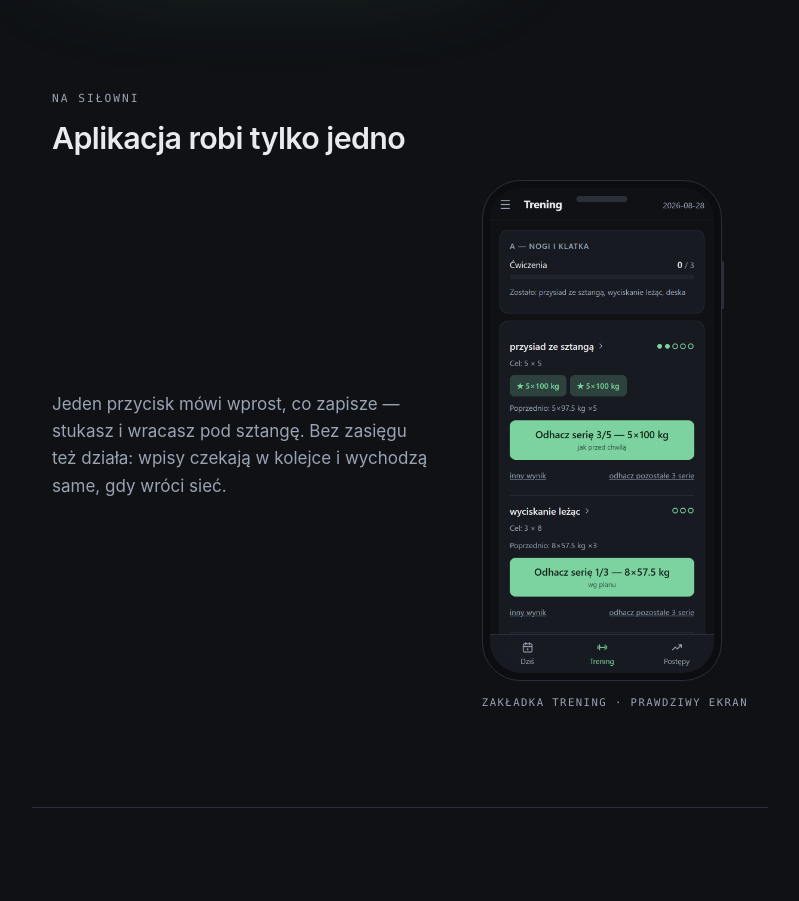
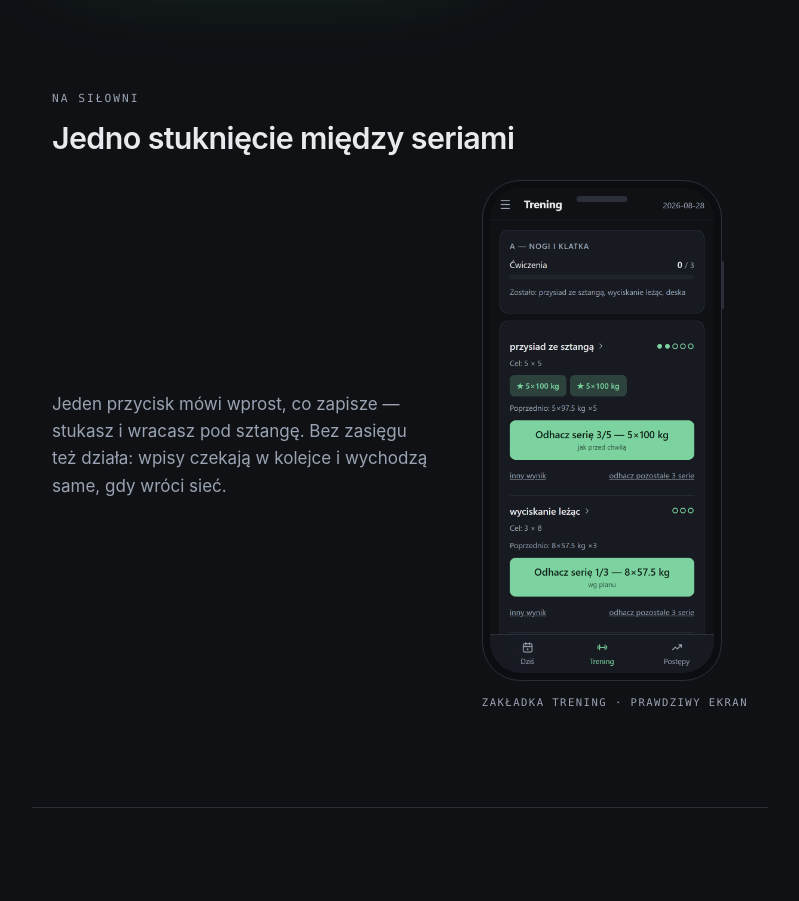
Before and after one commit to c-pirx/lifelog, a website: page public/index.html in a window 1280 px wide. Shown: the part 1400-2301 px from the top of the page, without its empty margins (240-1039 px from the left). Drawn offline with Linux system fonts and the light colour scheme; no server answers.

Commit message:
Nagłówek sekcji o siłowni nie zaprzecza reszcie strony
„Aplikacja robi tylko jedno" czytało się jak przyznanie, że aplikacja umie
jedną rzecz — a dwie sekcje niżej strona wylicza pięć, których używa się
codziennie. Sekcja mówi o czym innym: że pod sztangą interakcja schodzi do
jednego stuknięcia. „Jedno stuknięcie między seriami" mówi to wprost i nie
wchodzi w spór z sąsiadem.

Poprzednia wersja („Telefon robi tylko jedno") miała ten sam kłopot, tylko
mniej widoczny: telefon robi wiele rzeczy, a chodziło o aplikację na siłowni.

Co-Authored-By: Claude Opus 5 <noreply@anthropic.com>

```diff
--- a/public/index.html
+++ b/public/index.html
@@ -200,7 +200,7 @@
 
       <section class="tresc aplikacja">
         <p class="etykieta">Na siłowni</p>
-        <h2>Aplikacja robi tylko jedno</h2>
+        <h2>Jedno stuknięcie między seriami</h2>
         <div class="aplikacja-uklad">
           <div class="aplikacja-tekst">
             <p>
```
